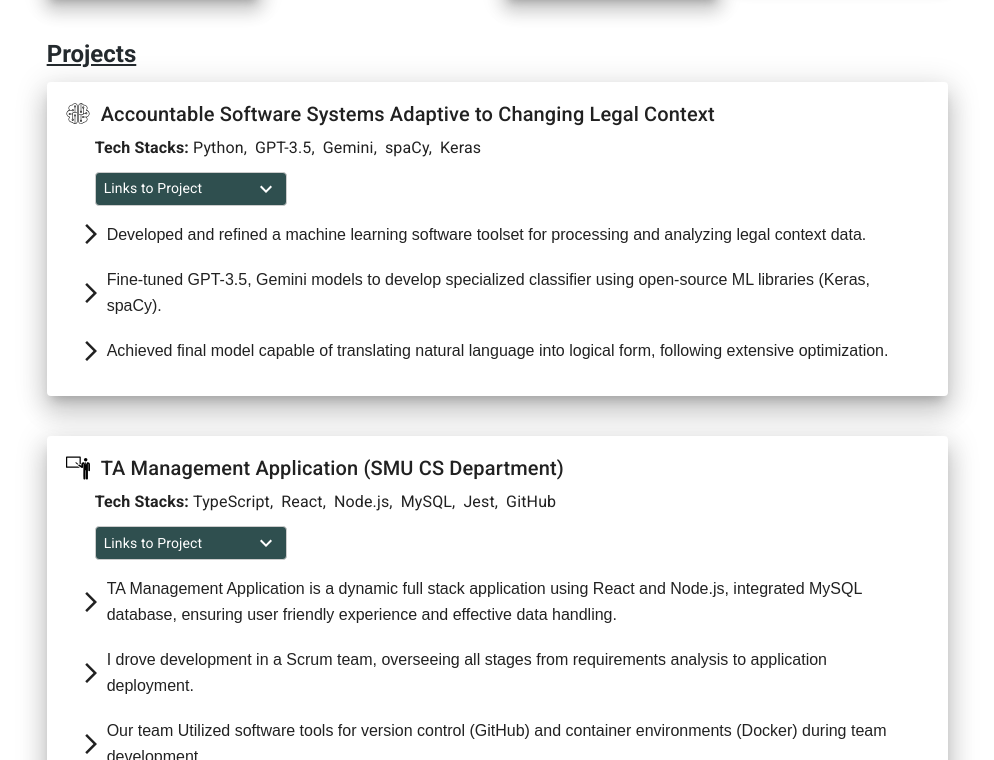
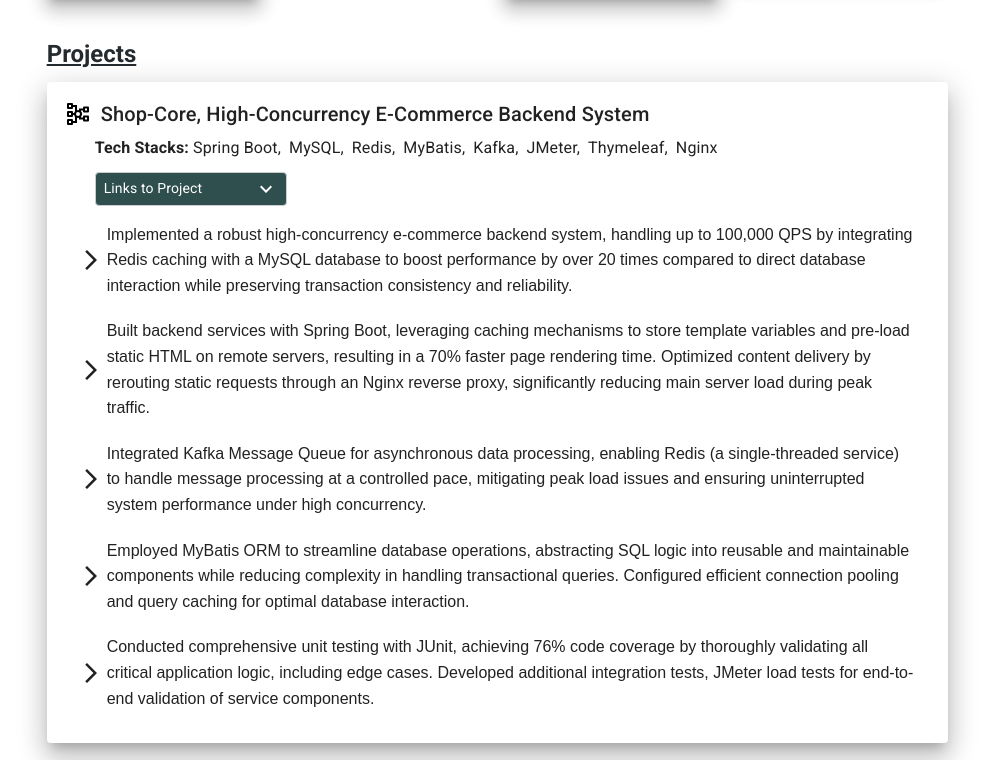
Before and after one commit to henryaudi/ShangjiezhengDotCom, a React (Vite) app: page / in a window 1280 px wide. Shown: the part 2280-3040 px from the top of the page, without its empty margins (268-1262 px from the left). Built offline with nearby package versions, Linux system fonts and the light colour scheme.

Commit message:
Updated projects.

```diff
--- a/src/components/Projects.jsx
+++ b/src/components/Projects.jsx
@@ -6,6 +6,33 @@ import CustomSvgIcon from './CustomSvgIcon';
 import OpenInNewIcon from '@mui/icons-material/OpenInNew';
 
 const projects = [
+  {
+    title: 'Shop-Core, High-Concurrency E-Commerce Backend System',
+    techStacks: [
+      'Spring Boot',
+      'MySQL',
+      'Redis',
+      'MyBatis',
+      'Kafka',
+      'JMeter',
+      'Thymeleaf',
+      'Nginx',
+    ],
+    actions: [
+      'Implemented a robust high-concurrency e-commerce backend system, handling up to 100,000 QPS by integrating Redis caching with a MySQL database to boost performance by over 20 times compared to direct database interaction while preserving transaction consistency and reliability.',
+      'Built backend services with Spring Boot, leveraging caching mechanisms to store template variables and pre-load static HTML on remote servers, resulting in a 70% faster page rendering time. Optimized content delivery by rerouting static requests through an Nginx reverse proxy, significantly reducing main server load during peak traffic.',
+      'Integrated Kafka Message Queue for asynchronous data processing, enabling Redis (a single-threaded service) to handle message processing at a controlled pace, mitigating peak load issues and ensuring uninterrupted system performance under high concurrency.',
+      'Employed MyBatis ORM to streamline database operations, abstracting SQL logic into reusable and maintainable components while reducing complexity in handling transactional queries. Configured efficient connection pooling and query caching for optimal database interaction.',
+      'Conducted comprehensive unit testing with JUnit, achieving 76% code coverage by thoroughly validating all critical application logic, including edge cases. Developed additional integration tests, JMeter load tests for end-to-end validation of service components.',
+    ],
+    iconPath: '/network-mapping-svgrepo-com.svg',
+    links: [
+      {
+        title: 'Source Code',
+        url: 'https://github.com/henryaudi/shop-core',
+      },
+    ],
+  },
   {
     title: 'Accountable Software Systems Adaptive to Changing Legal Context',
     techStacks: ['Python', 'GPT-3.5', 'Gemini', 'spaCy', 'Keras'],
@@ -139,7 +166,9 @@ function Projects() {
           }
         });
       },
-      { threshold: 0.1 }
+      {
+        threshold: 0.1,
+      }
     );
 
     const projectElements = document.querySelectorAll('.project-item');
```
Also changed, not shown: src/components/ProjectItem.jsx (+25 -0 lines), public/network-mapping-svgrepo-com.svg (added), 1 other file (tests, documents, lock files or other folders).
